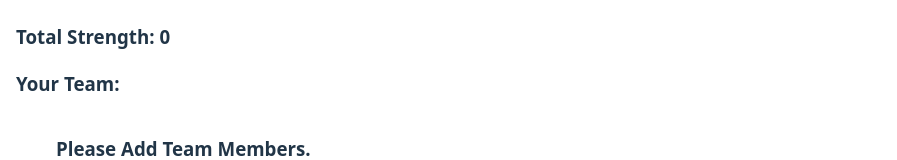
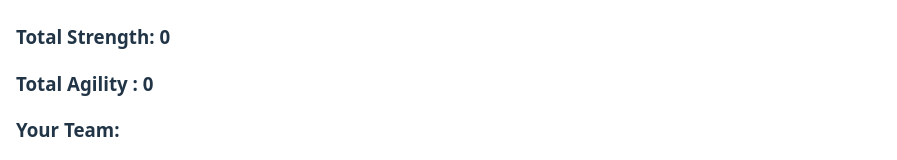
Before and after one commit to Grey-Altr/react-state-management-lab, a React (Vite) app: page / in a window 1280 px wide. Shown: the part 165-325 px from the top of the page, without its empty margins (0-897 px from the left). Built offline with nearby package versions, Linux system fonts and the light colour scheme.

Commit message:
total team agility displays

```diff
--- a/src/App.jsx
+++ b/src/App.jsx
@@ -91,6 +91,10 @@ const App = () => {
     return total = currentMember.strength;
   }, 0);
 
+  let totalAgility = team.reduce((total, currentMember) => {
+    return (total = currentMember.agility);
+  }, 0);
+
   const handleAddFighter = (fighter) => {
     if (money < fighter.price) {
       console.log('Not enough money!');
@@ -115,7 +119,8 @@ const App = () => {
     <>
       <h1>Hello world!</h1>
       <h3>Current funds: {money}</h3>
-      <h3> Total Strength: { totalStrength }</h3>
+      <h3>Total Strength: { totalStrength }</h3>
+      <h3>Total Agility : { totalAgility }</h3>
       <h3>Your Team:</h3>
       <ul>
         {team.length ? (
```
